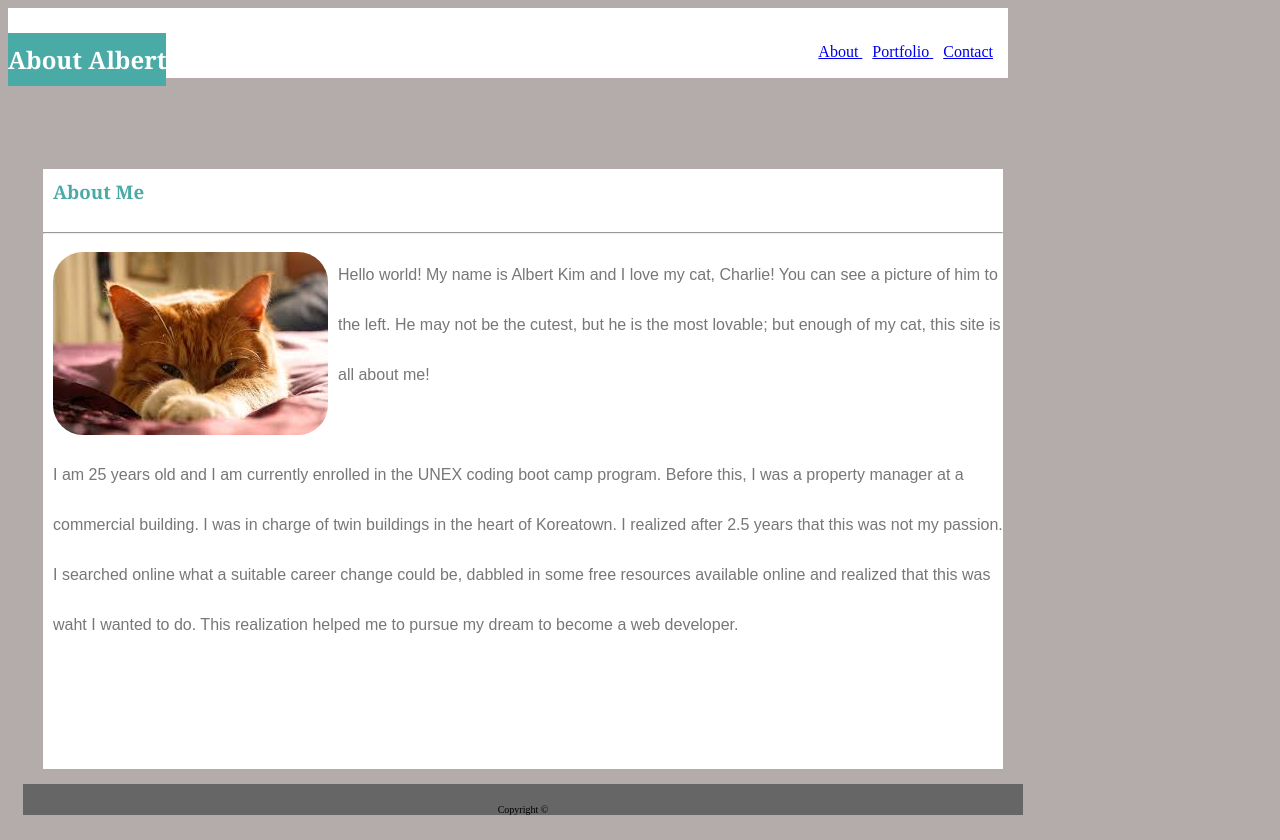
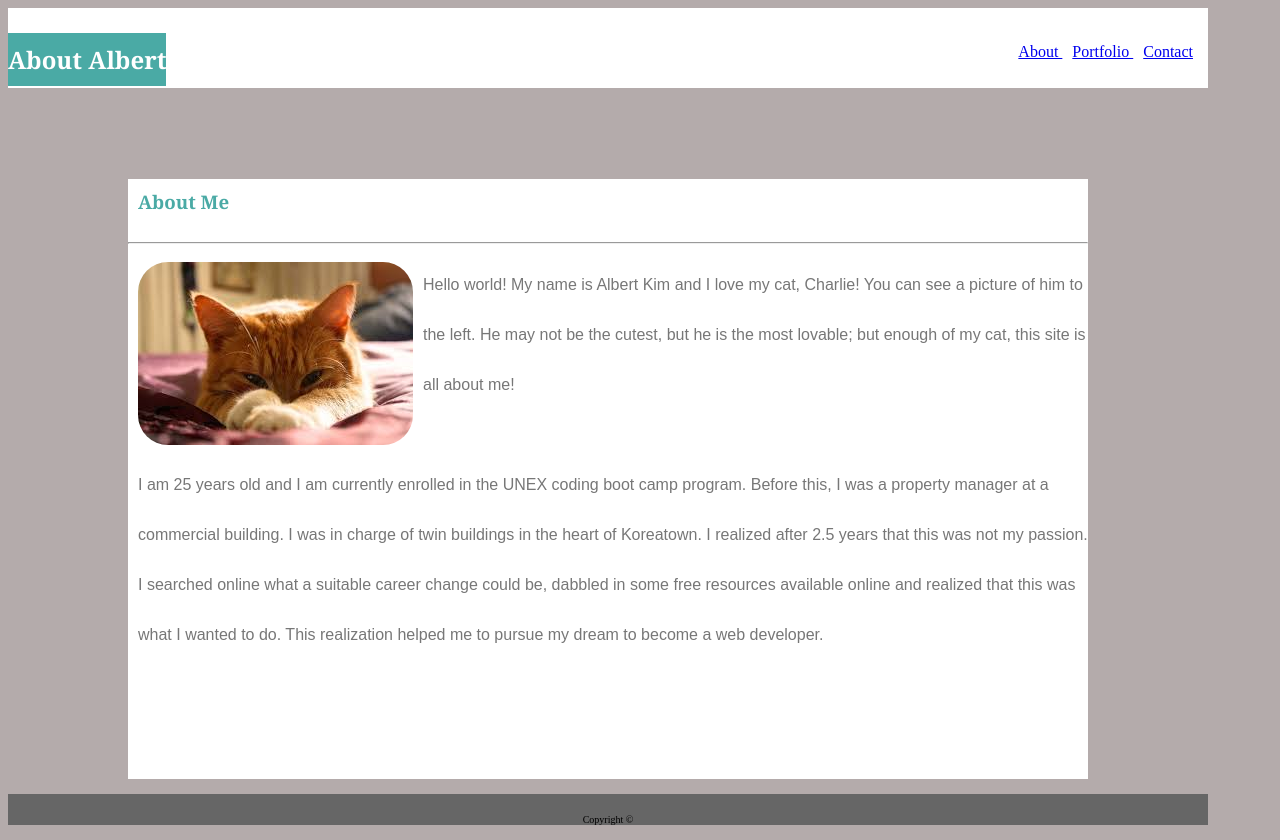
Before and after one commit to MikTrebla/Basic-Portfolio, a plain HTML site: page index.html in a window 1280 px wide. Drawn offline with Linux system fonts and the light colour scheme.

Commit message:
more styling

```diff
--- a/index.html
+++ b/index.html
@@ -11,6 +11,7 @@
 <body>
 
 <section>
+
     <h1>About Albert</h1>
 
          <nav class = 'navbar'>
@@ -42,7 +43,7 @@
 
                  <p class = 'bio'>Hello world! My name is Albert Kim and I love my cat, Charlie! You can see a picture of him to the left. He may not be the cutest, but he is the most lovable; but enough of my cat, this site is all about me! </p>
 <br/>
-                 <p class = 'bio'>I am 25 years old and I am currently enrolled in the UNEX coding boot camp program. Before this, I was a property manager at a commercial building. I was in charge of twin buildings in the heart of Koreatown. I realized after 2.5 years that this was not my passion. I searched online what a suitable career change could be, dabbled in  some free resources available online and realized that this was waht I wanted to do. This realization helped me to pursue my dream to become a web developer.</p>
+                 <p class = 'bio'>I am 25 years old and I am currently enrolled in the UNEX coding boot camp program. Before this, I was a property manager at a commercial building. I was in charge of twin buildings in the heart of Koreatown. I realized after 2.5 years that this was not my passion. I searched online what a suitable career change could be, dabbled in  some free resources available online and realized that this was what I wanted to do. This realization helped me to pursue my dream to become a web developer.</p>
 
 
 
--- a/style.css
+++ b/style.css
@@ -9,8 +9,8 @@ img {
 }
 
 section {
-    width :1000px;
-    height : 70px;
+    width :1200px;
+    height : 80px;
     background-color : #ffffff;
 }
 
@@ -45,7 +45,8 @@ h1 {
     color : #dddddd;
     background-color : #ffffff;
     width : 960px;
-    margin : 0px 35px;
+    border-color : #dddddd;
+    margin : 0px 120px;
 }
 
 
@@ -67,10 +68,10 @@ h3 {
 
 
 footer {
-    width : 1000px;
+    width : 1200px;
     text-align: center;
     font-size : 10px;
     background-color: #666666;
     padding : 20px 0px 0px 0px;
-    margin : 15px;
+    margin : 15px 0px;
 }
```
